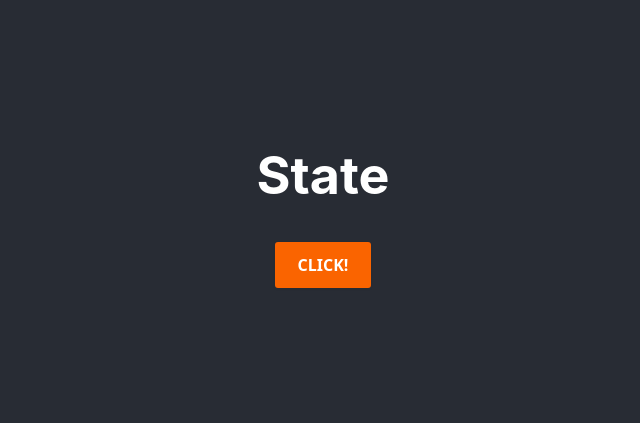
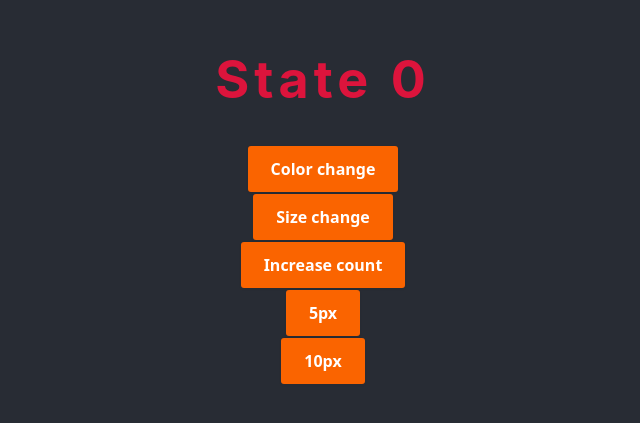
Before and after one commit to Dargis97/01-STUDIES-ReactJS, a React (Create React App) app in the folder r1/: page / in a window 1280 px wide. Shown: the part 201-624 px from the top of the page, without its empty margins (317-957 px from the left). Built offline with nearby package versions, Linux system fonts and the light colour scheme.

Commit message:
usestate

```diff
--- a/r1/src/App.jsx
+++ b/r1/src/App.jsx
@@ -3,16 +3,43 @@ import './App.scss';
 
 function App() {
   const [color, setColor] = useState('crimson');
+  const [size, setSize] = useState(null);
+  const [count, setCount] = useState(0);
+  const [space, setSpace] = useState(5);
+
+  const doBigger = () => {
+    setSpace(10);
+  };
+  const doSmaller = () => {
+    setSpace(5);
+  };
 
   const clicked = () => {
-    console.log('labas');
+    setColor((c) => (c === 'skyblue' ? 'crimson' : 'skyblue'));
+  };
+
+  const doSize = () => {
+    setSize((s) => (s === 40 ? 16 : 40));
+  };
+
+  const countNumber = () => {
+    setCount((c) => c + 1);
   };
 
   return (
     <div className='App'>
       <header className='App-header'>
-        <h1>State</h1>
-        <button onClick={clicked}>CLICK!</button>
+        <h1 style={{ color: color, letterSpacing: space + 'px' }}>
+          State {count}
+        </h1>
+        <button onClick={clicked}>Color change</button>
+        <button style={{ fontSize: size + 'px' }} onClick={doSize}>
+          {' '}
+          Size change
+        </button>
+        <button onClick={countNumber}>Increase count</button>
+        <button onClick={doSmaller}>5px</button>
+        <button onClick={doBigger}>10px</button>
       </header>
     </div>
   );
```
